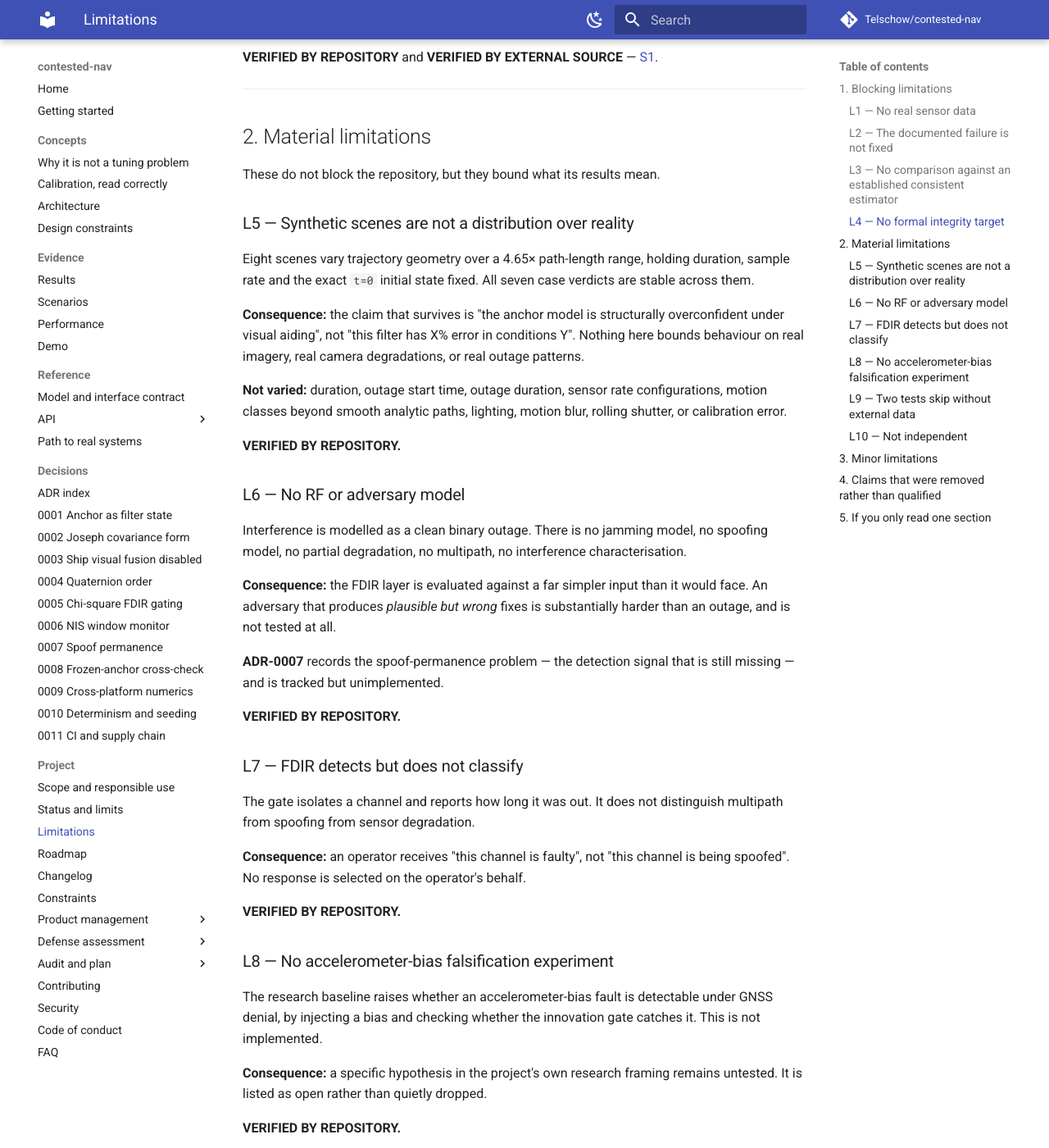
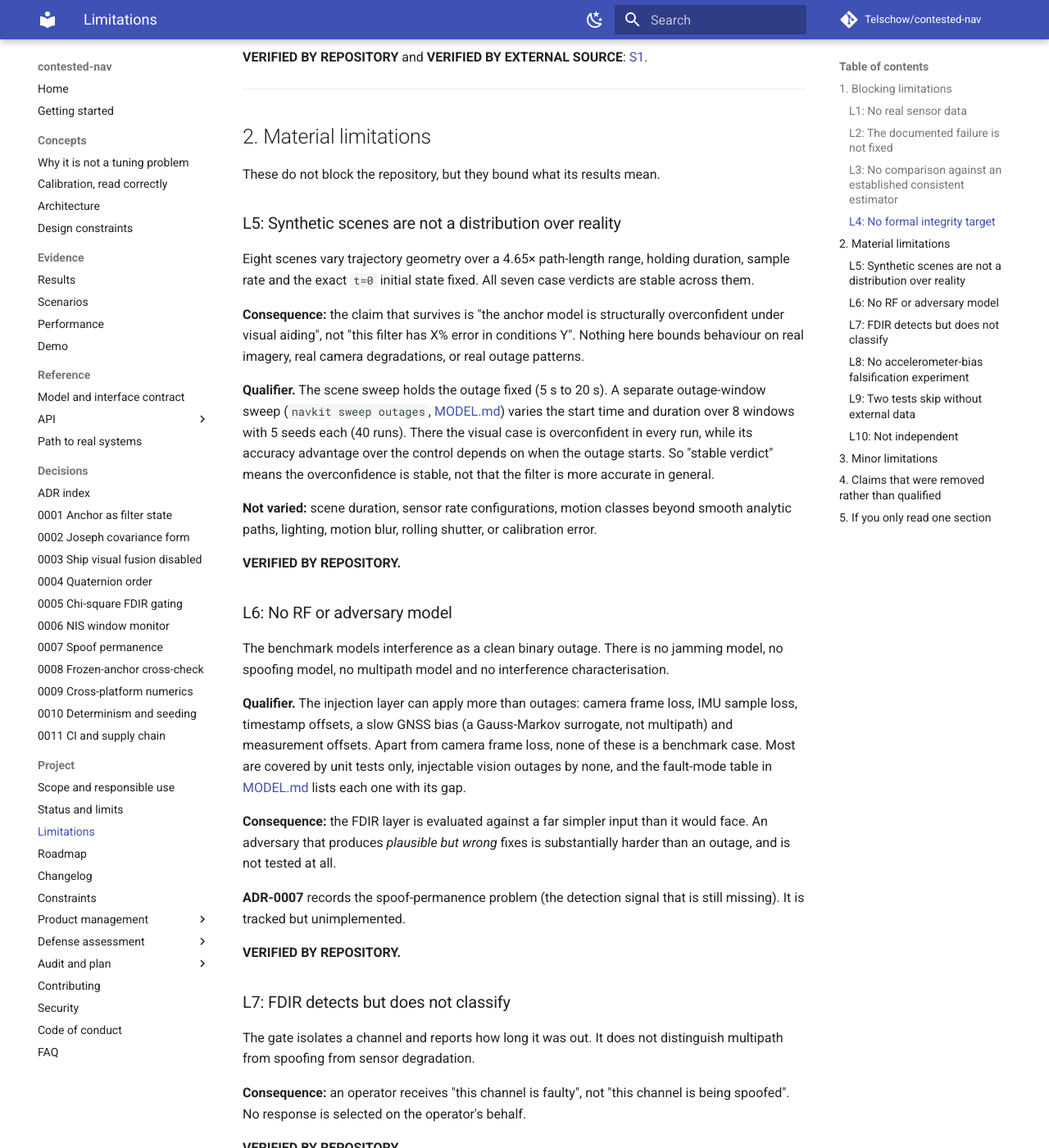
Before and after one commit to Telschow/contested-nav, an MkDocs documentation site: the page built from docs/defense/LIMITATIONS.md, in a window 1280 px wide and 1400 px high, scrolled down 1732 px. Shown: the whole window at 82% size. Built offline with MkDocs 1.6.1 and Material for MkDocs 9.7.7, drawn with Linux system fonts in a browser that asks for light colours; comment, search, counter and statistics services are not loaded; some of the changed text lies outside the part shown.

Commit message:
docs(defense): qualify L5 and L6, drop stale claims, remove em dashes
L5 said outage start and duration were not varied; the outage-window sweep now varies
both (8 windows, 40 runs). L6 said only binary outages exist; the injection layer has
more fault modes, most unit-tested only. The minor 'no container' claim is stale.

Co-Authored-By: Claude Sonnet 5.5 <noreply@anthropic.com>
Claude-Session: https://claude.ai/code/session_01GwfcPN95nG6qXCvWKXzrSW

```diff
--- a/docs/defense/LIMITATIONS.md
+++ b/docs/defense/LIMITATIONS.md
@@ -13,14 +13,14 @@ Every entry is ordered by how much it would change the conclusions.
 These prevent the repository from supporting any operational, product, or
 programme claim.
 
-### L1 — No real sensor data
+### L1: No real sensor data
 
 Everything is generated by a synthetic fixture: an analytic trajectory with the
 filter initialised exactly at the truth.
 
 **Consequence:** no number here is a field measurement. Bias stability, noise
-spectra, temperature behaviour, vibration response, time sync, latency — none
-are characterised, because there is no hardware involved.
+spectra, temperature behaviour, vibration response, time sync and latency are
+not characterised, because there is no hardware involved.
 
 **What it would take:** a real capture set, vendored or referenced, with ground
 truth. The trajectory reader is already validated against a published benchmark
@@ -28,23 +28,23 @@ ATE, so the reader side is not the obstacle; the data is.
 
 **VERIFIED BY REPOSITORY.**
 
-### L2 — The documented failure is not fixed
+### L2: The documented failure is not fixed
 
 Visual aiding under GNSS denial is badly overconfident: mean NEES 419.4 against
 an expected 3, 2σ coverage 20.0%. The configuration ships disabled.
 
 **Consequence:** the repository demonstrates a problem rather than solving it.
 
-**What it would take:** implementing one of the established remedies —
+**What it would take:** implementing one of the established remedies:
 observability-constrained EKF, first-estimate Jacobians, an invariant or
 right-invariant error-state formulation, the Schmidt Kalman filter, or a
 pose-graph backend. None is present. This is the highest-value next step and it
 is not a research question, it is an implementation task.
 
-**VERIFIED BY REPOSITORY** and **VERIFIED BY EXTERNAL SOURCE** — see
+**VERIFIED BY REPOSITORY** and **VERIFIED BY EXTERNAL SOURCE**, see
 [S10](SOURCES.md#s10)–[S16](SOURCES.md#s16).
 
-### L3 — No comparison against an established consistent estimator
+### L3: No comparison against an established consistent estimator
 
 The repository does not run OpenVINS, VINS-Mono, an invariant EKF, or any other
 published consistent filter on the same scenes.
@@ -59,7 +59,7 @@ exported in a format it accepts.
 
 **VERIFIED BY REPOSITORY.**
 
-### L4 — No formal integrity target
+### L4: No formal integrity target
 
 FDIR performs chi-square innovation gating and per-channel fault detection,
 isolation and recovery.
@@ -74,7 +74,7 @@ machinery, and none of it is engaged.
 limits from it, and validation against a fault model with defined detection and
 false-alarm probabilities.
 
-**VERIFIED BY REPOSITORY** and **VERIFIED BY EXTERNAL SOURCE** — [S1](SOURCES.md#s1).
+**VERIFIED BY REPOSITORY** and **VERIFIED BY EXTERNAL SOURCE**: [S1](SOURCES.md#s1).
 
 ---
 
@@ -82,7 +82,7 @@ false-alarm probabilities.
 
 These do not block the repository, but they bound what its results mean.
 
-### L5 — Synthetic scenes are not a distribution over reality
+### L5: Synthetic scenes are not a distribution over reality
 
 Eight scenes vary trajectory geometry over a 4.65× path-length range, holding
 duration, sample rate and the exact `t=0` initial state fixed. All seven case
@@ -93,28 +93,42 @@ overconfident under visual aiding", not "this filter has X% error in
 conditions Y". Nothing here bounds behaviour on real imagery, real camera
 degradations, or real outage patterns.
 
-**Not varied:** duration, outage start time, outage duration, sensor rate
-configurations, motion classes beyond smooth analytic paths, lighting, motion
-blur, rolling shutter, or calibration error.
+**Qualifier.** The scene sweep holds the outage fixed (5 s to 20 s). A separate
+outage-window sweep (`navkit sweep outages`, [MODEL.md](../MODEL.md)) varies the
+start time and duration over 8 windows with 5 seeds each (40 runs). There the
+visual case is overconfident in every run, while its accuracy advantage over the
+control depends on when the outage starts. So "stable verdict" means the
+overconfidence is stable, not that the filter is more accurate in general.
+
+**Not varied:** scene duration, sensor rate configurations, motion classes beyond
+smooth analytic paths, lighting, motion blur, rolling shutter, or calibration
+error.
 
 **VERIFIED BY REPOSITORY.**
 
-### L6 — No RF or adversary model
+### L6: No RF or adversary model
 
-Interference is modelled as a clean binary outage. There is no jamming model, no
-spoofing model, no partial degradation, no multipath, no interference
+The benchmark models interference as a clean binary outage. There is no jamming
+model, no spoofing model, no multipath model and no interference
 characterisation.
+
+**Qualifier.** The injection layer can apply more than outages: camera frame
+loss, IMU sample loss, timestamp offsets, a slow GNSS bias (a Gauss-Markov
+surrogate, not multipath) and measurement offsets. Apart from camera frame loss,
+none of these is a benchmark case. Most are covered by unit tests only, injectable
+vision outages by none, and the fault-mode table in [MODEL.md](../MODEL.md) lists
+each one with its gap.
 
 **Consequence:** the FDIR layer is evaluated against a far simpler input than it
 would face. An adversary that produces *plausible but wrong* fixes is
 substantially harder than an outage, and is not tested at all.
 
-**ADR-0007** records the spoof-permanence problem — the detection signal that is
-still missing — and is tracked but unimplemented.
+**ADR-0007** records the spoof-permanence problem (the detection signal that is
+still missing). It is tracked but unimplemented.
 
 **VERIFIED BY REPOSITORY.**
 
-### L7 — FDIR detects but does not classify
+### L7: FDIR detects but does not classify
 
 The gate isolates a channel and reports how long it was out. It does not
 distinguish multipath from spoofing from sensor degradation.
@@ -124,7 +138,7 @@ is being spoofed". No response is selected on the operator's behalf.
 
 **VERIFIED BY REPOSITORY.**
 
-### L8 — No accelerometer-bias falsification experiment
+### L8: No accelerometer-bias falsification experiment
 
 The research baseline raises whether an accelerometer-bias fault is detectable
 under GNSS denial, by injecting a bias and checking whether the innovation gate
@@ -135,7 +149,7 @@ remains untested. It is listed as open rather than quietly dropped.
 
 **VERIFIED BY REPOSITORY.**
 
-### L9 — Two tests skip without external data
+### L9: Two tests skip without external data
 
 The TUM VI regression tests require reference data that is deliberately not
 vendored, and skip when it is absent.
@@ -145,14 +159,14 @@ asserted but not exercised against the published benchmark.
 
 **VERIFIED BY REPOSITORY.**
 
-### L10 — Not independent
+### L10: Not independent
 
 The estimator, the synthetic generator, the evaluation metrics and the
 benchmark configuration are all written by the same author.
 
 **Consequence:** no adversarial review, and the risk of a shared conceptual
 error across generator and estimator is real. The strongest available mitigation
-is that the failure *contradicts* the code's intent — the filter is not
+is that the failure *contradicts* the code's intent: the filter is not
 overconfident because of a mistake that favours it, but despite every design
 choice the author made.
 
@@ -164,8 +178,9 @@ choice the author made.
 
 - **No wall-clock budget.** The code is synchronous and offline. Nothing is
   measured against a timing requirement, and "real-time" is not claimed.
-- **No packaging for deployment.** It is a library, with no container, no
-  hardware abstraction, no real-time operating system support.
+- **No packaging for deployment.** It is a library. A Dockerfile and a devcontainer
+  exist to reproduce the results, not to deploy it; there is no hardware
+  abstraction and no real-time operating system support.
 - **Figures carry a matplotlib version difference.** Regenerated figures show
   metadata drift. Deterministic run-to-run, but a reviewer diffing images sees
   noise.
```
